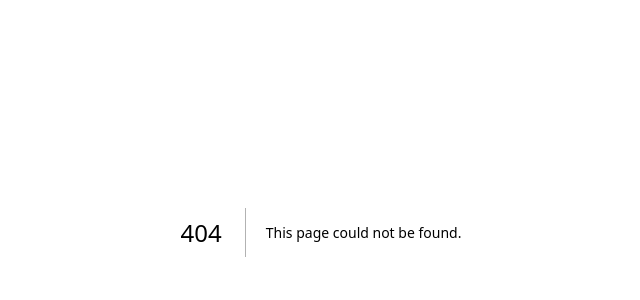
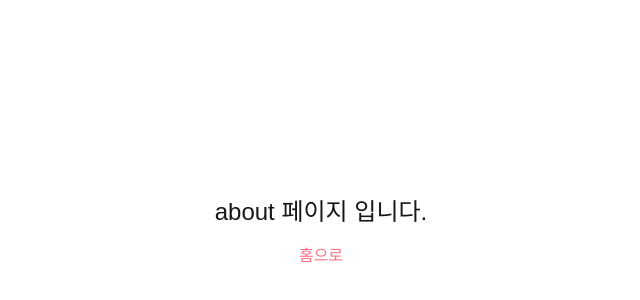
Before and after one commit to Hyejinijini/next-study, a Next.js app: page /about in a window 1280 px wide. Before the commit this address had no page. Shown: the part 168-468 px from the top of the page, without its empty margins (319-959 px from the left). Built offline with nearby package versions, Linux system fonts and the light colour scheme.

Commit message:
add: about 페이지 "use client" 내용 추가
- next 는 기본이 서버 상태임 -> hooks, event 같은거 사용못함
- 그래서 클라이언트로 사용하고 싶으면 "use client" 를 최상단에 작성해주면 됨

```diff
--- /dev/null
+++ b/app/about/page.tsx
@@ -0,0 +1,17 @@
+"use client"; // 클라이언트로 사용하겠다는 의미, 이걸 적어주지 않으면 디폴트는 서버
+
+import Link from "next/link";
+
+const About = () => {
+  return (
+    <div className="h-screen flex justify-center items-center flex-col gap-4">
+      <h2 className="text-2xl ">about 페이지 입니다.</h2>
+      {/* 링크를 이용해서 홈으로 이동 */}
+      <Link href="/" className="text-rose-400 hover:font-bold">
+        홈으로
+      </Link>
+    </div>
+  );
+};
+
+export default About;
```
